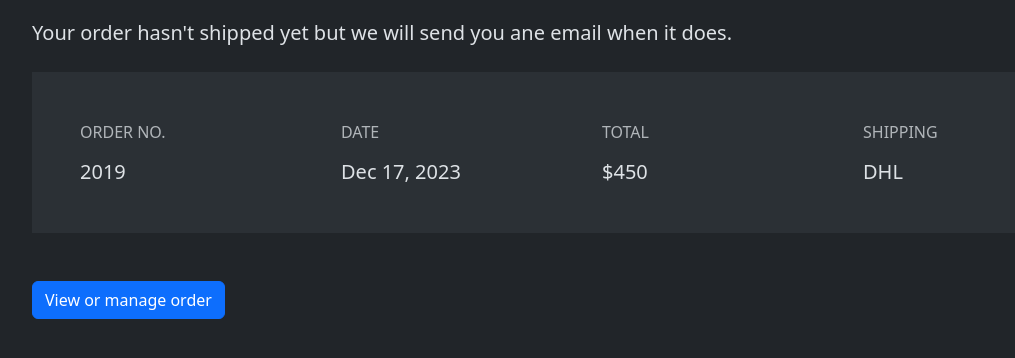
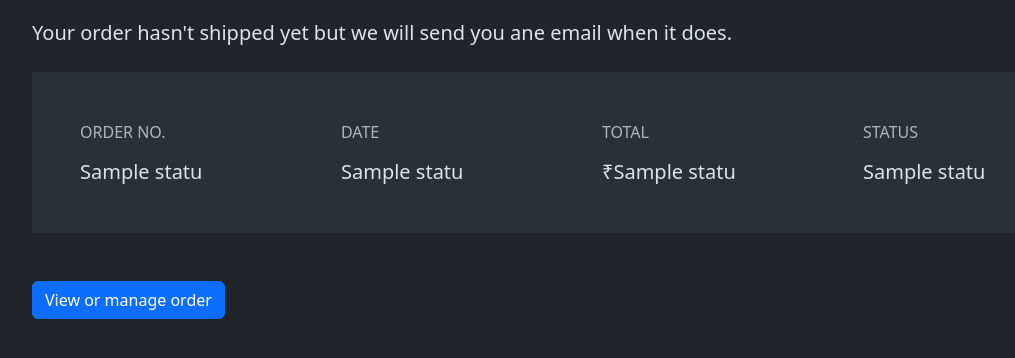
Before and after one commit to henry-jacq/eazycart, a Flask app: template templates/confirm.html in a window 1280 px wide. Shown: the part 379-737 px from the top of the page, without its empty margins (50-1065 px from the left). Run offline with Flask 3, Linux system fonts and the light colour scheme; the template is opened without the code that fills it: most values are stand-ins (such as "Sample title", 1, 10 or a date in 2020).

Commit message:
feat: Create order

```diff
--- a/templates/confirm.html
+++ b/templates/confirm.html
@@ -17,16 +17,16 @@
     <div class="p-5 bg-body-tertiary my-3 mb-5">
         <div class="row">
             <div class="mb-5 mb-lg-0 col-lg-3 col-6">
-                <div class="text-sm text-uppercase text-muted mb-3">Order no.</div><span class="h5">2019</span>
+                <div class="text-sm text-uppercase text-muted mb-3">Order no.</div><span class="h5">{{status[0]}}</span>
             </div>
             <div class="mb-5 mb-lg-0 col-lg-3 col-6">
-                <div class="text-sm text-uppercase text-muted mb-3">Date</div><span class="h5">Dec 17, 2023</span>
+                <div class="text-sm text-uppercase text-muted mb-3">Date</div><span class="h5">{{status[2]}}</span>
             </div>
             <div class="mb-5 mb-lg-0 col-lg-3 col-6">
-                <div class="text-sm text-uppercase text-muted mb-3">Total</div><span class="h5">$450</span>
+                <div class="text-sm text-uppercase text-muted mb-3">Total</div><span class="h5">₹{{status[4]}}</span>
             </div>
             <div class="mb-5 mb-lg-0 col-lg-3 col-6">
-                <div class="text-sm text-uppercase text-muted mb-3">Shipping</div><span class="h5">DHL</span>
+                <div class="text-sm text-uppercase text-muted mb-3">Status</div><span class="h5">{{status[3]}}</span>
             </div>
         </div>
     </div>
```
Also changed, not shown: model/Order.py (+7 -4 lines).
